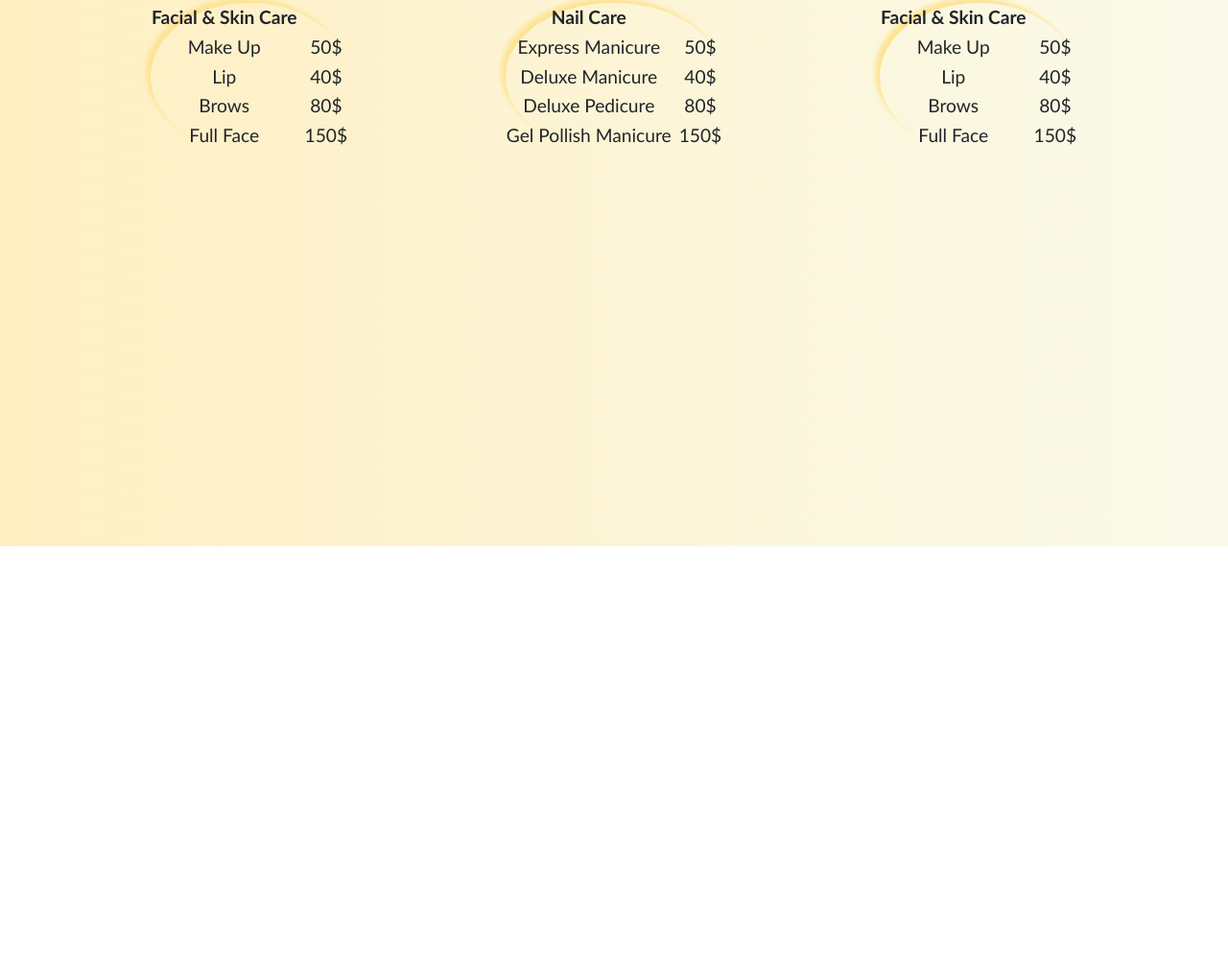
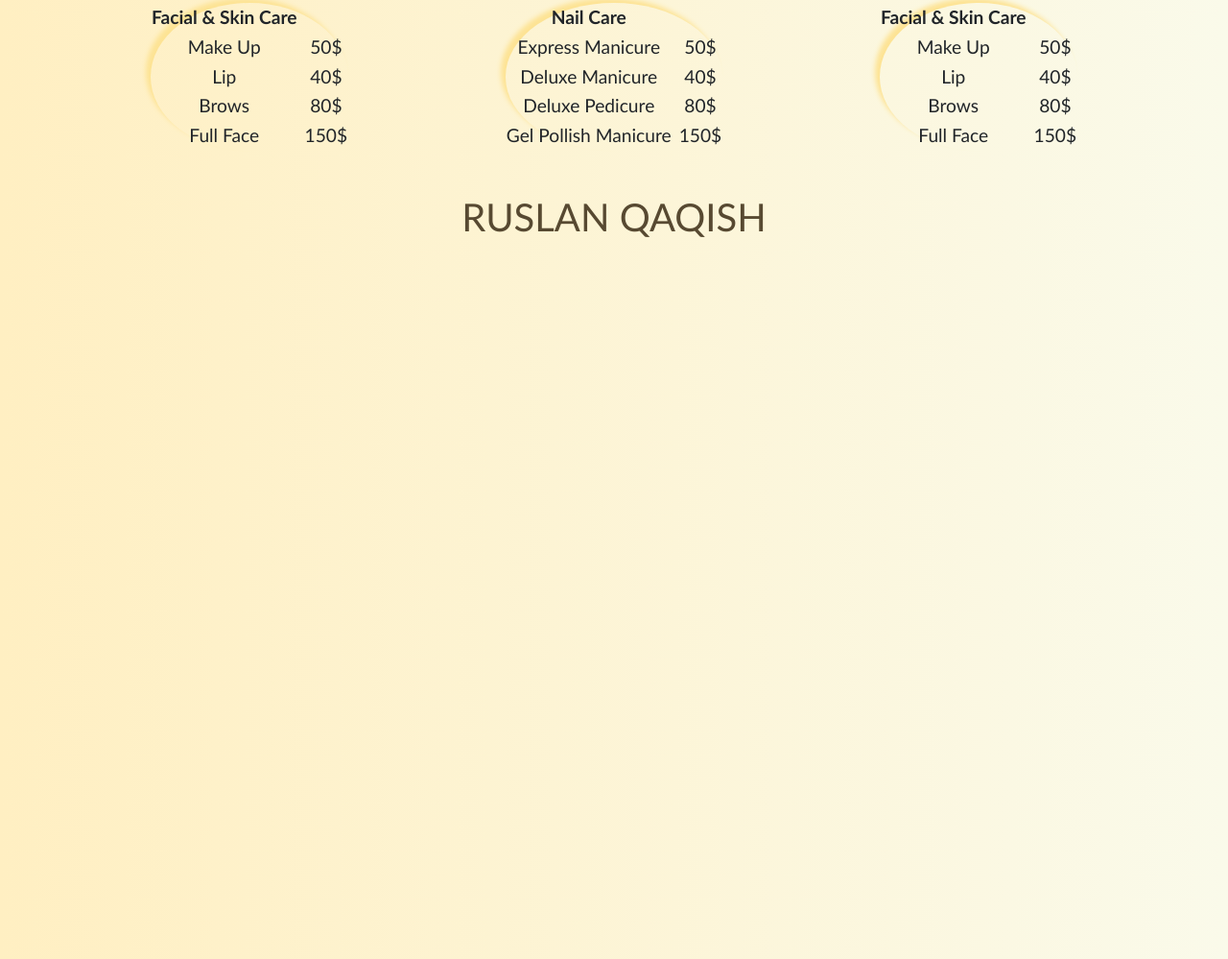
Before and after one commit to soiicy/html-css-task, a plain HTML site: page index.html in a window 1280 px wide. Shown: the part 1431-2430 px from the top of the page at 96% size. Before the commit the page ends 2000 px from the top, so only its background shows below. Drawn offline with nearby package versions, Linux system fonts and the light colour scheme.

Commit message:
For Ruslan

```diff
--- a/index.html
+++ b/index.html
@@ -189,6 +189,7 @@
 
                                     <!-- #footer starts -->
         <div id="footer">
+            <h1 class="headName">RUSLAN QAQISH</h1>
 
     </div>
 
--- a/style/body.css
+++ b/style/body.css
@@ -2,7 +2,7 @@
     background: -webkit-linear-gradient(right, #FAFAEA, #FFEFC2);
     margin: 0;
     font-family:'Gill Sans', 'Gill Sans MT', Calibri, 'Trebuchet MS', sans-serif;
-    height: 2000px;
+    height: 3000px;
 }
 
 #loader {
```
